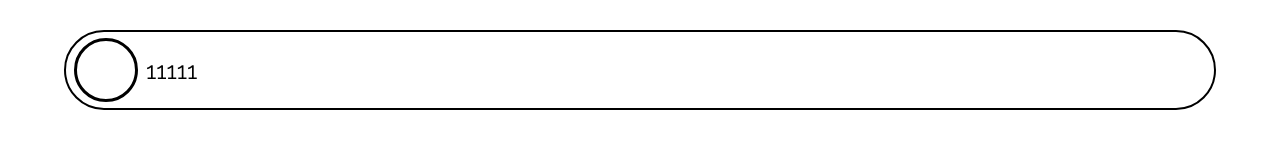
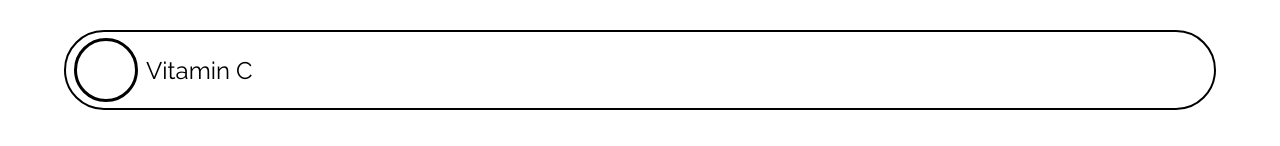
Before and after one commit to cyangjr/SBUHacks2022, a Next.js app: page / in a window 1280 px wide. Shown: the part 178-324 px from the top of the page. Built offline with nearby package versions, Linux system fonts and the light colour scheme.

Commit message:
now to setup python environment

```diff
--- a/components/home/Reminder.jsx
+++ b/components/home/Reminder.jsx
@@ -1,7 +1,32 @@
+import { useState, useRef, useEffect } from "react";
+
 import styles from "../../styles/Reminder.module.css";
 
 export default function reminder({ props }) {
   console.log(props);
+
+  function init() {
+    const interval = props.interval.split(" ");
+    let milliconverter = null;
+
+    if (["s", "sec", "secs", "second", "seconds"].includes(interval[1]))
+      milliconverter = 1000;
+    else if (["m", "min", "mins", "minute", "minutes"].includes(interval[1]))
+      milliconverter = 1000 * 60;
+    else if (["h", "hour", "hours"].includes(interval[1]))
+      milliconverter = 1000 * 60 * 60;
+    else if (["d", "day", "days"].includes(interval[1]))
+      milliconverter = 1000 * 60 * 60 * 24;
+    else if (["w", "wk", "wks", "week", "weeks"].includes(interval[1]))
+      milliconverter = 1000 * 60 * 60 * 24 * 7;
+
+    setTimeout(() => {}, interval[0] * milliconverter);
+  }
+
+  useEffect(() => {
+    init();
+  });
+
   return (
     <div className={styles.container}>
       <div className={styles.img_container}></div>
--- a/src/pages/index.jsx
+++ b/src/pages/index.jsx
@@ -9,13 +9,13 @@ import plus_svg from "../../public/svgs/plus-sign.svg";
 export default function index() {
   const [reminderArray, setReminderArray] = useState([
     {
-      name: "11111",
-      description: "11111",
-      dosage: "11111",
-      interval: "11111",
-      count: "11111",
-      startDate: "11111",
-      endDate: "11111",
+      name: "Vitamin C",
+      description: "Vitamin C is very healthy!",
+      dosage: "1",
+      interval: "5 mins",
+      count: "100",
+      startDate: "2022-09-25T02:41",
+      endDate: "2022-09-30T02:46",
     },
   ]);
 
@@ -42,7 +42,7 @@ export default function index() {
         },
       ]);
 
-      console.log(e);
+      return new Promise((resolve) => resolve("please save me"));
     }
 
     await scuffedFunction().then(() => {
```
